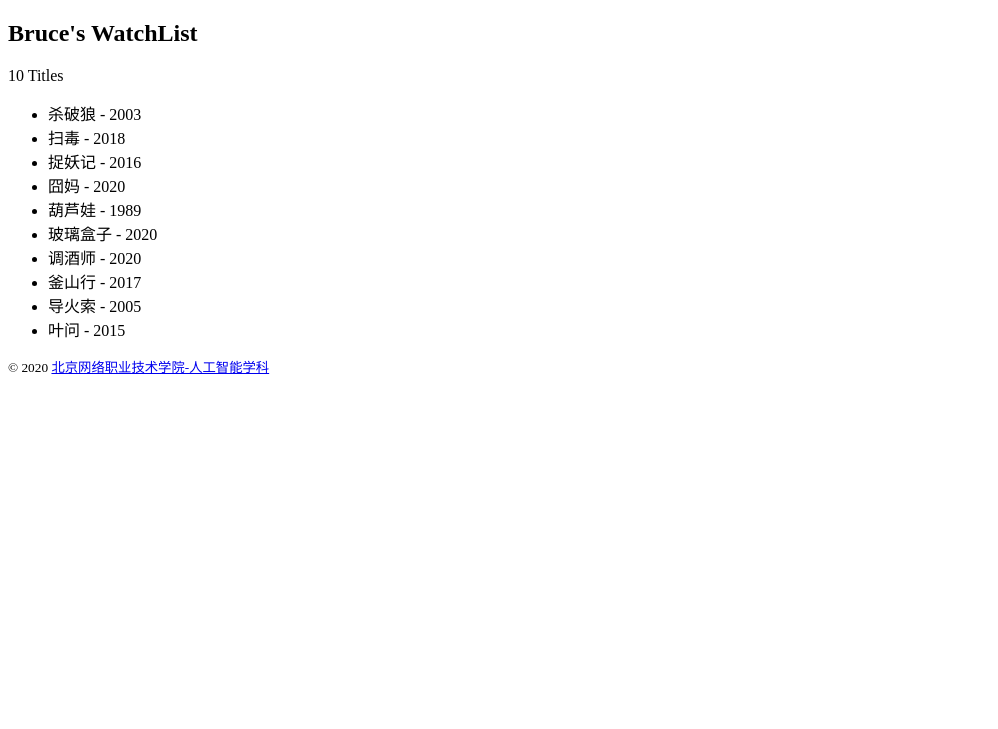
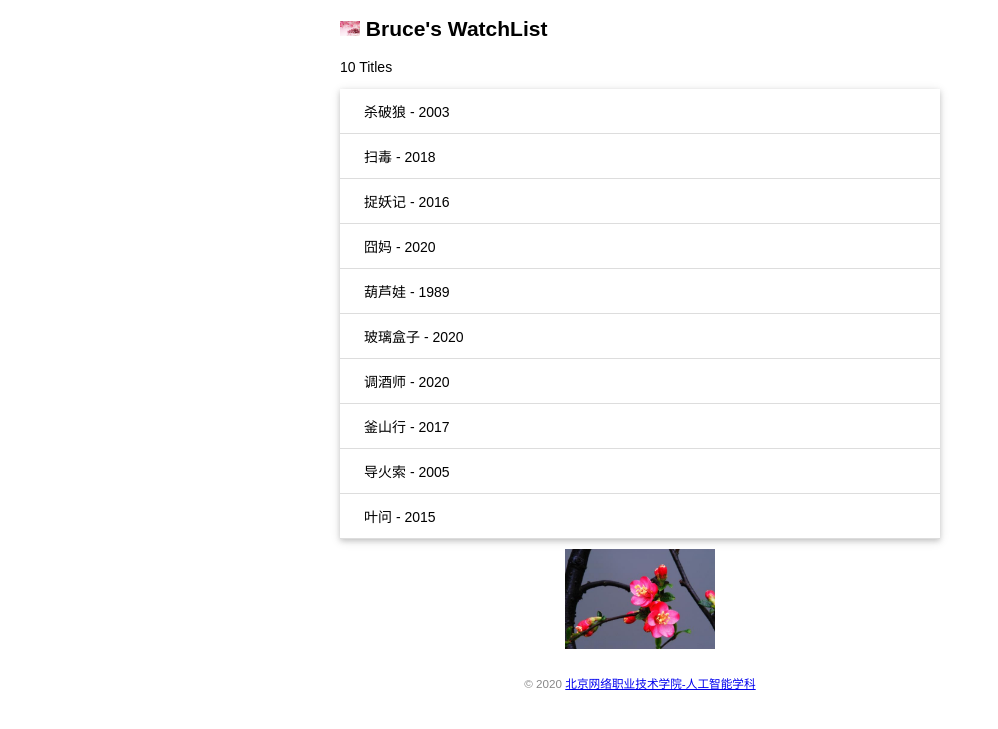
Before and after one commit to aats2447270778/watchlist, a Flask app: page / in a window 1280 px wide. Shown: the top 729 px of the page, without its empty margins (0-998 px from the left). Run offline with Flask 2, Linux system fonts and the light colour scheme.

Commit message:
添加静态文件

```diff
--- /dev/null
+++ b/static/style.css
@@ -0,0 +1,37 @@
+body{
+    max-width: 600px;
+    margin: auto;
+    font-size:14px;
+    font-family: Arial, Helvetica, sans-serif;
+}
+/* 页脚 footer */
+footer{
+    color: #888888;
+    margin-top: 15px;
+    text-align: center;
+    padding: 10px;
+}
+/* 头像 */
+.avatar{
+    width: 20px;
+}
+
+/* 电影列表 */
+.movie-list{
+    list-style: none;
+    padding: 0;
+    margin-bottom: 10px;
+    box-shadow: 0 2px 5px 0 rgba(0, 0, 0, 0.16),0 2px 10px 0 rgba(0, 0, 0, 0.12);
+}
+.movie-list li{
+    padding: 12px 24px;
+    border-bottom: 1px solid #ddd;
+}
+.movie-list li:hover{
+    background: #f8f9fa;
+}
+.hulu{
+    display: block;
+    margin: 0 auto;
+    height: 100px;
+}
--- a/templates/index.html
+++ b/templates/index.html
@@ -4,17 +4,23 @@
     <meta charset="UTF-8">
     <meta name="viewport" content="width=device-width, initial-scale=1.0">
     <meta http-equiv="X-UA-Compatible" content="ie=edge">
+    <link rel="shortcut icon" href="{{ url_for('static',filename='favicon.ico') }}" type="image/x-icon">
+    <link rel="stylesheet" href="{{ url_for('static',filename='style.css') }}">
     <title>{{ name }}'s WatchList</title>
 </head>
 <body>
-    <h2>{{ name }}'s WatchList</h2>
+    <h2>
+       <img class="avatar" src="{{ url_for('static',filename='images/2.jpg')}}" alt="头像">
+        {{ name }}'s WatchList
+    </h2>
     {# 使用length过滤器获取movies变量的长度 #}
     <p>{{ movies|length }} Titles</p >
-    <ul>
+    <ul class="movie-list">
         {% for movie in movies %}
         <li>{{ movie.title }} - {{ movie.year }}</li>
         {% endfor %}
     </ul>
+    <img class="hulu" src="{{ url_for('static',filename='images/1.jpg')}}" alt="">
 
     <footer>
         <small>&copy; 2020 <a href="http://www.bwzn.com ">北京网络职业技术学院-人工智能学科</a></small>
```
Also changed, not shown: static/images/1.jpg (added), static/images/2.jpg (added), static/images/__init__.py (added).
